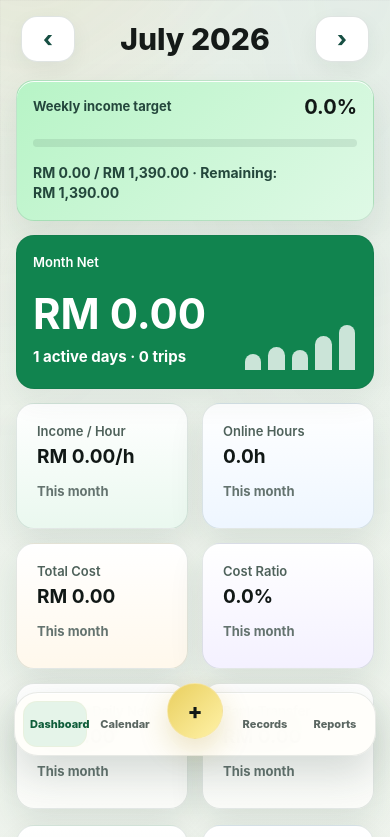
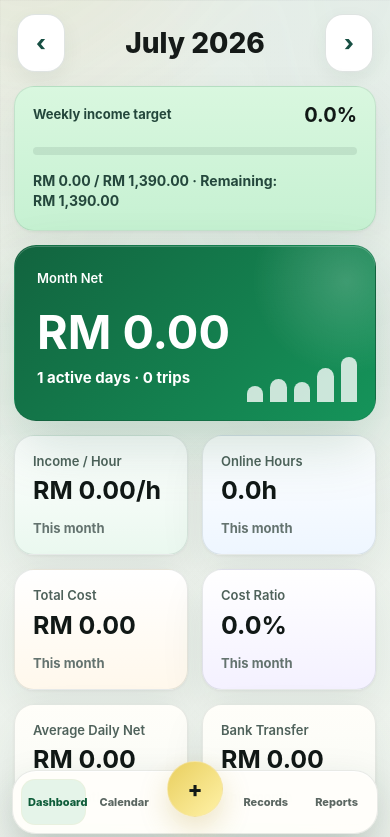
Before and after one commit to isaacooimarketing/Top1Group, a website: page public/index.html in a window 390 px wide. Shown: the top 837 px of the page. Drawn offline with Linux system fonts and the light colour scheme; no server answers.

Commit message:
Refine mobile shell and controls

```diff
--- a/public/styles.css
+++ b/public/styles.css
@@ -4221,3 +4221,245 @@ body.theme-light .logout-button {
     margin-top: -18px;
   }
 }
+
+/* Commercial mobile correction: tighter viewport, fixed nav, and aligned time controls. */
+body.theme-light,
+body.theme-light * {
+  box-sizing: border-box;
+}
+
+body.theme-light {
+  --page: #f3f6ef;
+  --bg: #fffef9;
+  --panel-2: #f7faf5;
+  --border: rgba(22, 50, 39, 0.10);
+  --ink-1: #101714;
+  --ink-2: #33443d;
+  --ink-3: #60736a;
+  --accent: #12643f;
+  --accent-2: #c49a22;
+  --accent-soft: rgba(18, 100, 63, 0.10);
+  --shadow: 0 1px 3px rgba(20, 40, 30, 0.06);
+  --shadow-lg: 0 28px 72px -42px rgba(20, 40, 30, 0.34);
+  color: var(--ink-2);
+  background:
+    radial-gradient(circle at 18% 0%, rgba(18, 100, 63, 0.08), transparent 30%),
+    linear-gradient(180deg, #fbfcf8 0%, var(--page) 100%);
+}
+
+body.theme-light .app-shell {
+  max-width: 100vw;
+  overflow-x: clip;
+}
+
+body.theme-light .dashboard-target-card,
+body.theme-light .dashboard-mini-card,
+body.theme-light .achievement-card,
+body.theme-light .planning-panel,
+body.theme-light .workspace-panel,
+body.theme-light .grab-stats-panel,
+body.theme-light .stat-card,
+body.theme-light .breakdown-card,
+body.theme-light .cash-panel,
+body.theme-light .grab-day-summary,
+body.theme-light .record-details,
+body.theme-light .auth-panel {
+  border: 1px solid var(--border);
+  background: linear-gradient(180deg, var(--bg) 0%, var(--panel-2) 100%);
+  box-shadow:
+    var(--shadow),
+    0 18px 46px rgba(30, 58, 45, 0.08);
+}
+
+body.theme-light .dashboard-target-card {
+  background: linear-gradient(180deg, #d9f7df 0%, #c6f1d2 100%);
+}
+
+body.theme-light .dashboard-net-card {
+  background:
+    radial-gradient(circle at 92% 20%, rgba(255, 255, 255, 0.18), transparent 26%),
+    linear-gradient(135deg, #12643f 0%, #15945a 100%);
+  box-shadow:
+    0 24px 58px rgba(18, 100, 63, 0.20),
+    0 1px 0 rgba(255, 255, 255, 0.22) inset;
+}
+
+body.theme-light .month-controls,
+body.theme-light .dashboard-grid,
+body.theme-light .achievement-strip,
+body.theme-light .grab-layout,
+body.theme-light .form-grid {
+  max-width: 100%;
+}
+
+body.theme-light .field,
+body.theme-light .time-field,
+body.theme-light .time-input-wrap,
+body.theme-light .time-input-wrap input[type="time"] {
+  display: block;
+  inline-size: 100%;
+  max-inline-size: 100%;
+  min-inline-size: 0;
+}
+
+body.theme-light .time-input-wrap {
+  overflow: hidden;
+  border-radius: 14px;
+}
+
+body.theme-light .time-input-wrap input[type="time"] {
+  -webkit-appearance: none;
+  appearance: none;
+  inline-size: 100%;
+  max-inline-size: 100%;
+  min-inline-size: 0;
+  margin: 0;
+  border-radius: 14px;
+}
+
+body.theme-light .bottom-nav {
+  position: fixed !important;
+  left: 50% !important;
+  right: auto !important;
+  bottom: max(10px, env(safe-area-inset-bottom)) !important;
+  z-index: 1000 !important;
+  transform: translate3d(-50%, 0, 0);
+  will-change: transform;
+}
+
+body.theme-light.auth-locked {
+  min-width: 0;
+  overflow-x: hidden;
+}
+
+body.theme-light .auth-gate {
+  min-height: 100dvh;
+  padding: clamp(18px, 4vw, 40px);
+  overflow-x: hidden;
+}
+
+body.theme-light .auth-stage {
+  width: min(960px, 100%);
+}
+
+@media (max-width: 620px) {
+  body.theme-light .app-shell {
+    width: 100%;
+    padding: 14px 14px 126px;
+  }
+
+  body.theme-light .topbar {
+    margin-bottom: 14px;
+  }
+
+  body.theme-light .month-controls {
+    grid-template-columns: 54px minmax(0, 1fr) 54px;
+    gap: 8px;
+  }
+
+  body.theme-light #monthLabel {
+    font-size: 28px;
+    line-height: 1;
+  }
+
+  body.theme-light .icon-button {
+    width: 48px;
+    height: 58px;
+    border-radius: 18px;
+  }
+
+  body.theme-light .dashboard-grid,
+  body.theme-light .achievement-strip,
+  body.theme-light .stats-grid,
+  body.theme-light .breakdown-grid {
+    gap: 12px;
+  }
+
+  body.theme-light .dashboard-target-card,
+  body.theme-light .dashboard-mini-card,
+  body.theme-light .achievement-card,
+  body.theme-light .stat-card,
+  body.theme-light .breakdown-card {
+    min-height: 116px;
+    padding: 18px;
+    border-radius: 20px;
+  }
+
+  body.theme-light .dashboard-net-card {
+    min-height: 176px;
+    padding: 22px;
+    border-radius: 22px;
+  }
+
+  body.theme-light .dashboard-net-card strong {
+    font-size: clamp(42px, 12vw, 58px);
+    line-height: 1.02;
+  }
+
+  body.theme-light .dashboard-mini-card strong,
+  body.theme-light .achievement-card strong,
+  body.theme-light .stat-card strong {
+    font-size: clamp(24px, 6.4vw, 30px);
+    line-height: 1.08;
+  }
+
+  body.theme-light .planning-panel,
+  body.theme-light .workspace-panel,
+  body.theme-light .grab-entry-panel,
+  body.theme-light .grab-stats-panel {
+    padding: 18px;
+    border-radius: 22px;
+  }
+
+  body.theme-light .form-grid {
+    display: grid;
+    grid-template-columns: minmax(0, 1fr);
+    gap: 12px;
+    width: 100%;
+  }
+
+  body.theme-light input,
+  body.theme-light select,
+  body.theme-light textarea,
+  body.theme-light .time-input-wrap {
+    min-height: 58px;
+    border-radius: 14px;
+  }
+
+  body.theme-light .time-display {
+    padding: 0 18px;
+  }
+
+  body.theme-light .bottom-nav {
+    bottom: max(10px, env(safe-area-inset-bottom)) !important;
+    width: calc(100vw - 24px);
+    max-width: 540px;
+    padding: 8px;
+    border-radius: 24px;
+  }
+
+  body.theme-light .bottom-nav button {
+    height: 46px;
+    min-width: 0;
+  }
+
+  body.theme-light .auth-gate {
+    display: grid;
+    align-items: center;
+    min-height: 100dvh;
+    padding: 18px;
+  }
+
+  body.theme-light .auth-stage {
+    gap: 18px;
+  }
+
+  body.theme-light .auth-product h1 {
+    font-size: clamp(38px, 12vw, 52px);
+    line-height: 1;
+  }
+
+  body.theme-light .auth-signals {
+    display: none;
+  }
+}
```
Also changed, not shown: tests/mobile-calendar.test.js (+10 -0 lines).
